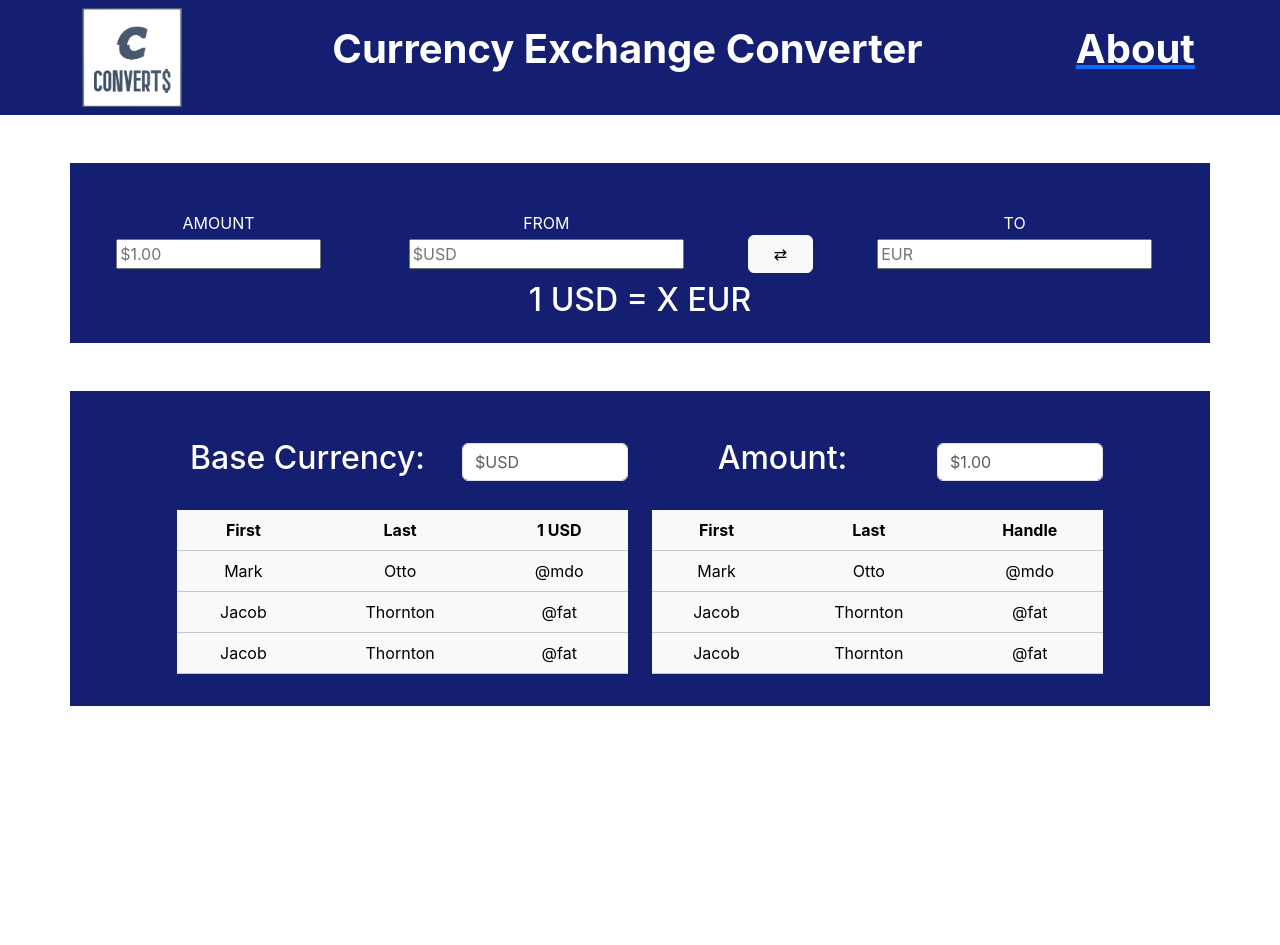
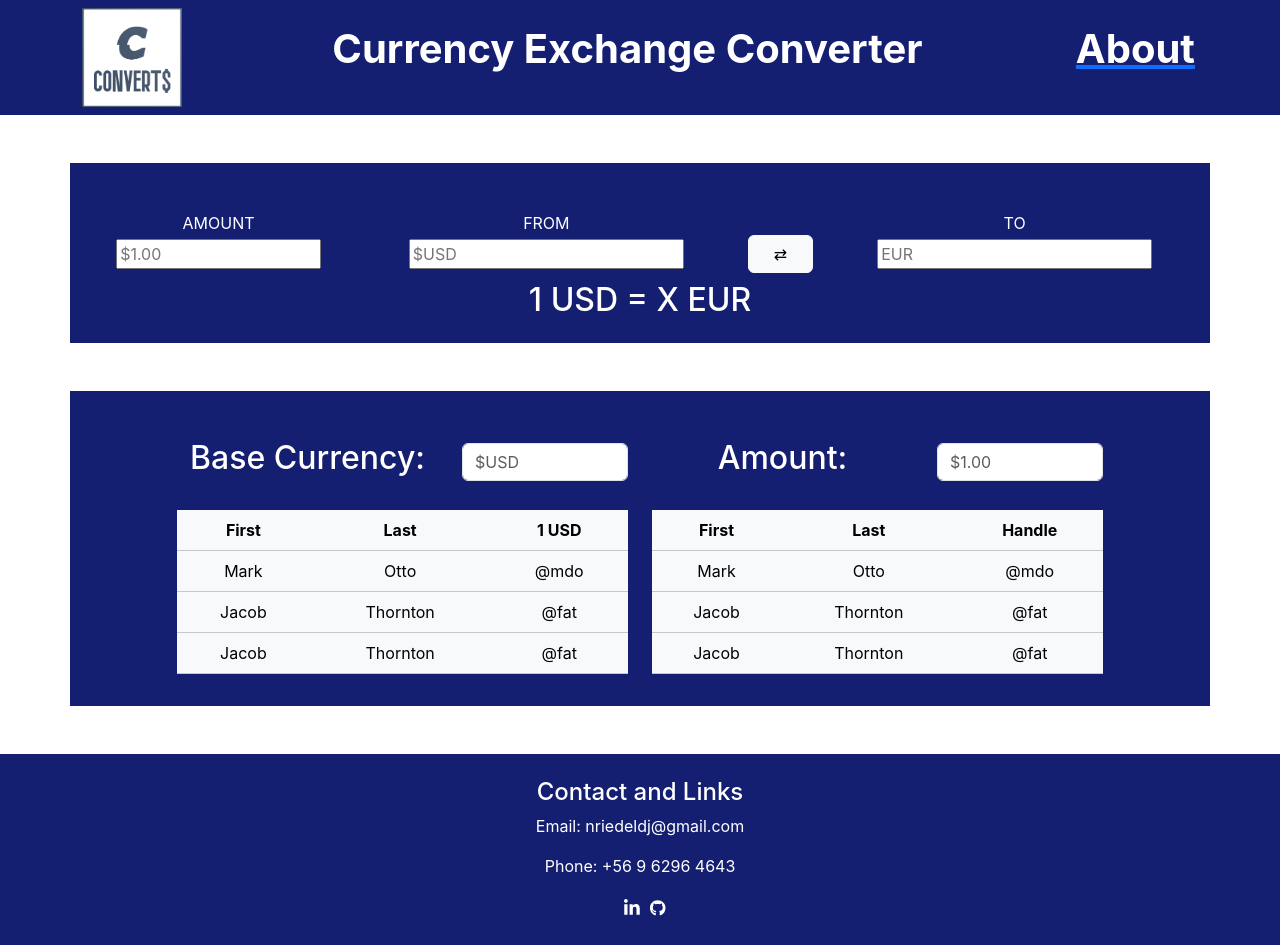
Before and after one commit to NRDJ/currency-converter.github.io, a React (Create React App) app in the folder app/: page / in a window 1280 px wide. Before the commit the page ends 800 px from the top, so only its background shows below. Built offline with nearby package versions, Linux system fonts and the light colour scheme.

Commit message:
feature: add footer with contact and social links

```diff
--- a/app/package.json
+++ b/app/package.json
@@ -3,9 +3,15 @@
   "version": "0.1.0",
   "private": true,
   "dependencies": {
+    "@fortawesome/fontawesome-svg-core": "^6.4.2",
+    "@fortawesome/free-brands-svg-icons": "^6.4.2",
+    "@fortawesome/free-regular-svg-icons": "^6.4.2",
+    "@fortawesome/free-solid-svg-icons": "^6.4.2",
+    "@fortawesome/react-fontawesome": "^0.2.0",
     "@testing-library/jest-dom": "^5.14.1",
     "@testing-library/react": "^13.0.0",
     "@testing-library/user-event": "^13.2.1",
+    "babel-plugin-macros": "^3.1.0",
     "bootstrap": "^5.3.1",
     "react": "^18.2.0",
     "react-dom": "^18.2.0",
--- a/app/public/index.html
+++ b/app/public/index.html
@@ -3,6 +3,7 @@
   <head>
     <meta charset="utf-8" />
     <link rel="icon" href="%PUBLIC_URL%/favicon.ico" />
+
     <meta name="viewport" content="width=device-width, initial-scale=1" />
     <meta name="theme-color" content="#000000" />
     <meta
@@ -10,6 +11,7 @@
       content="Web site created using create-react-app"
     />
     <link rel="apple-touch-icon" href="%PUBLIC_URL%/logo192.png" />
+
     <!--
       manifest.json provides metadata used when your web app is installed on a
       user's mobile device or desktop. See https://developers.google.com/web/fundamentals/web-app-manifest/
--- a/app/src/App.css
+++ b/app/src/App.css
@@ -53,10 +53,11 @@ nav p {
   font-weight: bold;
 }
 
-#main-converter {
+#main-converter, #main-table, footer {
   background-color: rgb(21, 31, 114);
 }
 
-#main-table {
-  background-color: rgb(21, 31, 114);
+.linkedin {
+  margin: 10px;
+  font-size: large;
 }
--- a/app/src/App.js
+++ b/app/src/App.js
@@ -1,5 +1,11 @@
 import logo from './static/logo.png';
 import './App.css';
+import { FontAwesomeIcon } from '@fortawesome/react-fontawesome'
+import { faLinkedinIn, faGithub } from '@fortawesome/free-brands-svg-icons'
+
+const linkedin =<FontAwesomeIcon icon={faLinkedinIn} />
+const github =<FontAwesomeIcon icon={faGithub} />
+
 
 const Navbar = () => {
   return (
@@ -37,28 +43,6 @@ const Converter = () => {
 
 const Table = () => {
   return (
-    // <div class="container mt-5 mb-5 pb-3 pt-5" id="main-table">
-    //   <div class="row justify-content-center align-items-center g-2">
-    //     <div class="col text-center">
-    //       <h2>Base Currency:</h2>
-    //     </div>
-    //     <div class="col text-center">
-    //       <input class="" placeholder="$USD" type="text" id="fname" name="fname"></input>
-    //     </div>
-    //     <div class="col text-center">
-    //       <h2>Amount:</h2>
-    //     </div>
-    //     <div class="col text-center">
-    //       <input class="" placeholder="$1.00" type="text" id="fname" name="fname"></input>
-    //     </div>
-    //   </div>
-    // </div>
-    // <div class="container mt-5 mb-5 pb-3 pt-5" id="main-table" style="display: flex; flex-direction: row; align-items: center;">
-    //   <h2 style="margin-right: 10px;">Base Currency:</h2>
-    //   <input class="" placeholder="$USD" type="text" id="base-currency" name="base-currency"></input>
-    //   <h2 style="margin-left: 20px; margin-right: 10px;">Amount:</h2>
-    //   <input class="" placeholder="$1.00" type="text" id="amount" name="amount"></input>
-    // </div>
     <div class="container align-items-center mt-5 mb-5 pb-3 pt-5" id="main-table">
       <div class="row align-items-center text-center">
         <div class="col-1">
@@ -144,6 +128,22 @@ const Table = () => {
   );
 }
 
+const Footer = () => {
+  return (
+      <footer class="text-white py-4">
+        <div class="container">
+            <div class="text-center">
+              <h4>Contact and Links</h4>
+              <p>Email: nriedeldj@gmail.com</p>
+              <p>Phone: +56 9 6296 4643</p>
+              <a target="_blank" href="https://linkedin.com/in/nicolás-riedel-a13539156" class="text-white linkedin">{linkedin}</a>
+              <a target="_blank" href="https://github.com/NRDJ" class="text-white">{github}</a>
+            </div>
+          </div>
+      </footer>
+  );
+}
+
 const Main = () => {
   return (
     <div>
@@ -158,6 +158,7 @@ function App() {
     <div>
       <Navbar />
       <Main />
+      <Footer />
     </div>
   );
 }
```
Also changed, not shown: 1 other file (tests, documents, lock files or other folders).
